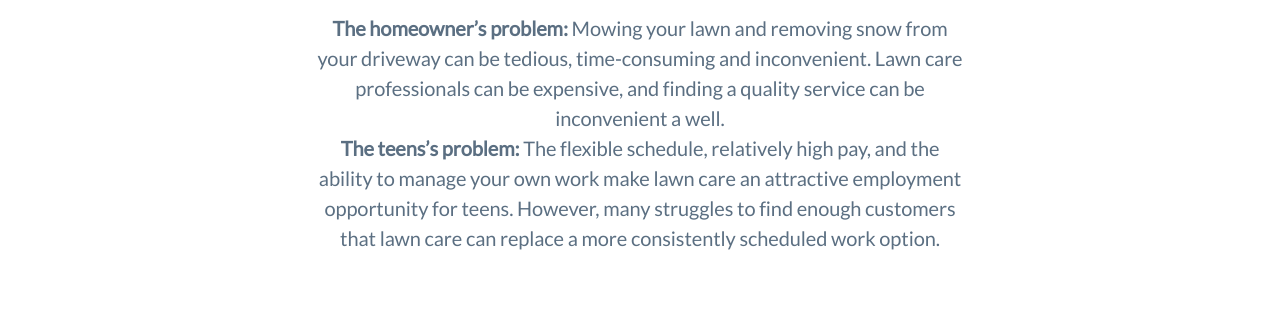
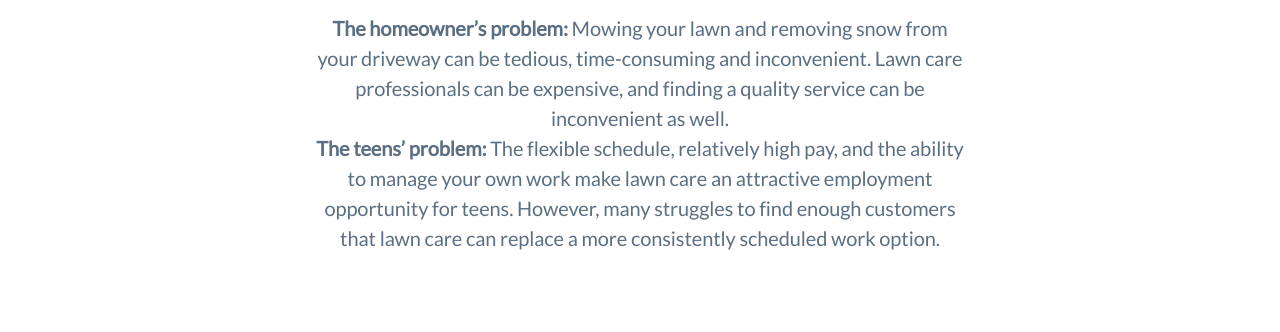
Before and after one commit to tannerhelton/Limitless-Lawns-Landing, a plain HTML site: page index.html in a window 1280 px wide. Shown: the part 688-1020 px from the top of the page. Drawn offline with nearby package versions, Linux system fonts and the light colour scheme.

Commit message:
fixed some typos

```diff
--- a/index.html
+++ b/index.html
@@ -109,8 +109,8 @@
                         <div class="features-extended-header text-center">
                             <div class="container-sm">
                                 <h2 class="section-title mt-0">The Problem</h2>
-                                <p class="section-paragraph"><b>The homeowner’s problem:</b> Mowing your lawn and removing snow from your driveway can be tedious, time-consuming and inconvenient. Lawn care professionals can be expensive, and finding a quality service can be inconvenient a well.
-                                </p><p class="section-paragraph"><b>The teens’s problem:</b> The flexible schedule, relatively high pay, and the ability to manage your own work make lawn care an attractive employment opportunity for teens. However, many struggles to find enough customers that lawn care can replace a more consistently scheduled work option.</p>
+                                <p class="section-paragraph"><b>The homeowner’s problem:</b> Mowing your lawn and removing snow from your driveway can be tedious, time-consuming and inconvenient. Lawn care professionals can be expensive, and finding a quality service can be inconvenient as well.
+                                </p><p class="section-paragraph"><b>The teens’ problem:</b> The flexible schedule, relatively high pay, and the ability to manage your own work make lawn care an attractive employment opportunity for teens. However, many struggles to find enough customers that lawn care can replace a more consistently scheduled work option.</p>
                             </div>
                         </div>
                         <div class="feature-extended" id="solution">
```
